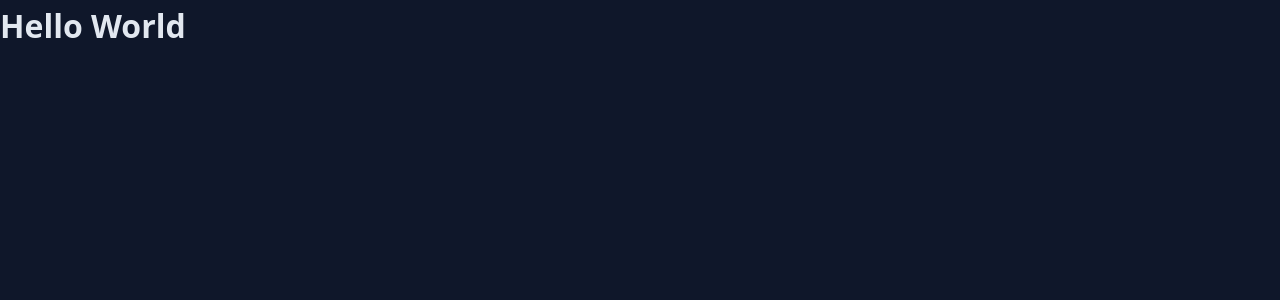
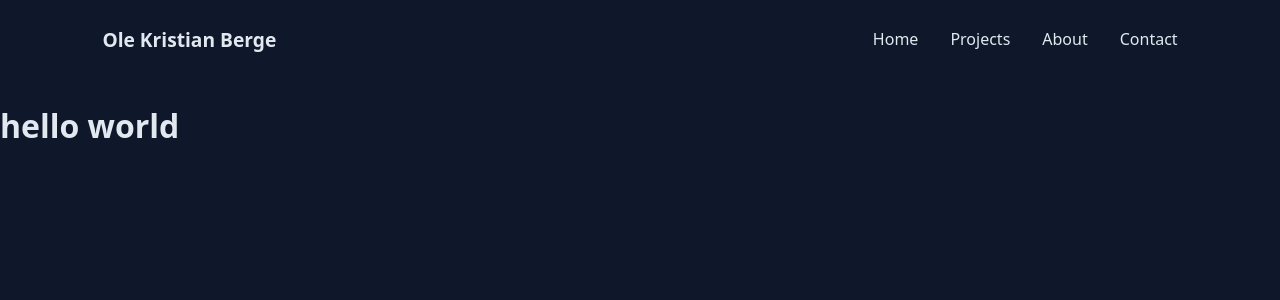
Before and after one commit to olekb2001/PortFolio2, a React (Vite) app: page / in a window 1280 px wide. Shown: the top 300 px of the page. Built offline with nearby package versions, Linux system fonts and the light colour scheme.

Commit message:
implement responsive navbar with mobile hamburger menu

```diff
--- a/package.json
+++ b/package.json
@@ -11,7 +11,8 @@
   },
   "dependencies": {
     "react": "^19.2.0",
-    "react-dom": "^19.2.0"
+    "react-dom": "^19.2.0",
+    "react-icons": "^5.5.0"
   },
   "devDependencies": {
     "@eslint/js": "^9.39.1",
--- a/src/App.jsx
+++ b/src/App.jsx
@@ -1,7 +1,14 @@
 import "./styles/global.css"
+import Navbar from "./components/Navbar"
+
 function App() {
   return (
-    <h1>Hello World</h1>
+    <>
+      <Navbar/>
+      <main className="main-content">
+        <h1>hello world</h1>
+      </main>
+    </>
   )
 }
 
--- a/src/components/Navbar.jsx
+++ b/src/components/Navbar.jsx
@@ -1,6 +1,37 @@
 import { useState } from "react";
-import "../styles/navbar.css"
+import "../styles/navbar.css";
+import { FiMenu, FiX } from "react-icons/fi";
 
-export default function Navbar(){
-    const [open, setOpen] = useState(false);
+export default function Navbar() {
+  const [open, setOpen] = useState(false);
+
+  return (
+    <>
+      <nav className="navbar">
+        {/* logo might change later*/}
+        <div className="logo"> Ole Kristian Berge</div>
+
+         {/* Desk menu */}
+        <ul className="nav-links">
+          <li><a href="#">Home</a></li>
+          <li><a href="#">Projects</a></li>
+          <li><a href="#">About</a></li>
+          <li><a href="#">Contact</a></li>
+        </ul>
+
+        {/* Mob Ham */}
+        <div className="menu-icon" onClick={() => setOpen(!open)}>
+          {open ? <FiX size={26} /> : <FiMenu size={26} />}
+        </div>
+      </nav>
+
+      {/* mob slide meny */}
+      <div className={`mobile-menu ${open ? "show" : ""}`}>
+        <a href="#">Home</a>
+        <a href="#">Projects</a>
+        <a href="#">About</a>
+        <a href="#">Contact</a>
+      </div>
+    </>
+  );
 }
--- a/src/styles/global.css
+++ b/src/styles/global.css
@@ -4,9 +4,12 @@
   box-sizing: border-box;
 }
 
-
 body {
-  font-family: system-ui, -apple-system, BlinkMacSystemFont, sans-serif;
+  font-family:
+    system-ui,
+    -apple-system,
+    BlinkMacSystemFont,
+    sans-serif;
   background-color: #0f172a;
   color: #e2e8f0;
   line-height: 1.6;
@@ -20,4 +23,8 @@ html {
 a {
   text-decoration: none;
   color: inherit;
-  }
+}
+
+.main-content {
+  padding-top: 100px;
+}
--- a/src/styles/navbar.css
+++ b/src/styles/navbar.css
@@ -0,0 +1,74 @@
+.navbar {
+  position: fixed;
+  width: 100%;
+  height: 80px;
+  padding: 0 8%;
+  display: flex;
+  justify-content: space-between;
+  align-items: center;
+  background: #0f172a;
+  z-index: 1000;
+}
+
+.logo {
+  font-weight: 600;
+  font-size: 1.2rem;
+}
+
+/* Desk nav */
+.nav-links {
+  display: flex;
+  gap: 2rem;
+  list-style: none;
+}
+
+.nav-links a {
+  color: #e2e8f0;
+  transition: 0.2s ease;
+}
+
+.nav-links a:hover {
+  color: #3b82f6;
+}
+
+.menu-icon {
+  display: none;
+  cursor: pointer;
+  color: white;
+}
+
+/* Mob menu */
+.mobile-menu {
+  position: fixed;
+  top: 0;
+  right: -100%;
+  height: 100vh;
+  width: 260px;
+  background: #020617;
+  display: flex;
+  flex-direction: column;
+  justify-content: center;
+  gap: 2rem;
+  padding-left: 2rem;
+  transition: 0.4s ease;
+}
+
+.mobile-menu.show {
+  right: 0;
+}
+
+.mobile-menu a {
+  color: #e2e8f0;
+  font-size: 1.2rem;
+}
+
+
+@media (max-width: 768px) {
+  .nav-links {
+    display: none;
+  }
+
+  .menu-icon {
+    display: block;
+  }
+}
```
Also changed, not shown: 1 other file (tests, documents, lock files or other folders).
